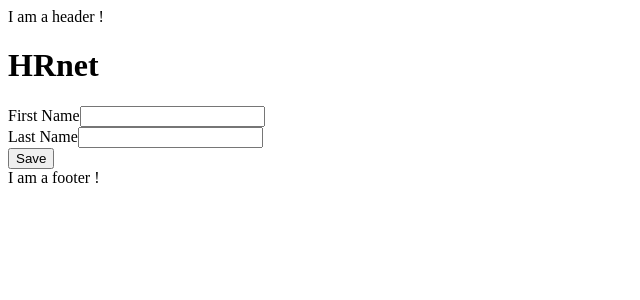
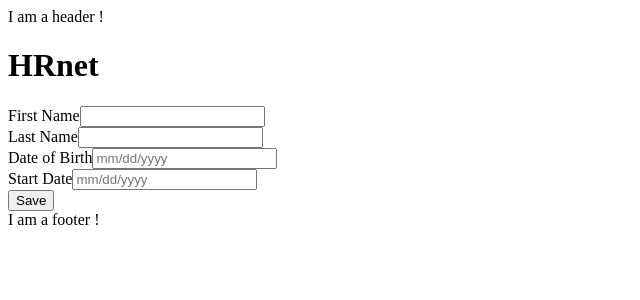
Before and after one commit to SebDelile/SebastienDelile_14_22122021, a Next.js app: page / in a window 1280 px wide. Shown: the top 300 px of the page, without its empty margins (0-640 px from the left). Built offline with nearby package versions, Linux system fonts and the light colour scheme.

Commit message:
feat: add datepickers to form

```diff
--- a/components/Form.tsx
+++ b/components/Form.tsx
@@ -1,9 +1,15 @@
 import { useForm, Controller, SubmitHandler } from 'react-hook-form';
 import { InputWrapper } from './InputWrapper';
+import DatePicker from 'react-datepicker';
+import 'react-datepicker/dist/react-datepicker.css';
+import { formatDateToString } from '../utils/formatDateToString';
+import { dateBasicMath } from '../utils/dateBasicMath';
 
 type FormScheme = {
   firstName: string;
   lastName: string;
+  dateOfBirth: Date;
+  startDate: Date;
 };
 
 export const Form = () => {
@@ -14,7 +20,14 @@ export const Form = () => {
     control,
   } = useForm<FormScheme>();
 
-  const onSubmit: SubmitHandler<FormScheme> = (data) => console.log(data);
+  const onSubmit: SubmitHandler<FormScheme> = (data) => {
+    const newEmployee = {
+      ...data,
+      dateOfBirth: formatDateToString(data.dateOfBirth),
+      startDate: formatDateToString(data.startDate),
+    };
+    console.log(newEmployee);
+  };
 
   return (
     <form onSubmit={handleSubmit(onSubmit)}>
@@ -34,6 +47,7 @@ export const Form = () => {
           })}
         />
       </InputWrapper>
+
       <InputWrapper name="lastName" label="Last Name" error={errors.lastName}>
         <input
           type="text"
@@ -46,6 +60,56 @@ export const Form = () => {
           })}
         />
       </InputWrapper>
+
+      <InputWrapper
+        name="dateOfBirth"
+        label="Date of Birth"
+        error={errors.dateOfBirth}
+      >
+        <Controller
+          control={control}
+          name="dateOfBirth"
+          rules={{
+            required: 'Please provide a date of birth',
+            validate: (date) =>
+              date <= dateBasicMath(new Date(), { y: -14 }) ||
+              'Employee must be more than 14',
+          }}
+          render={({ field: { onChange, value } }) => (
+            <DatePicker
+              onChange={onChange}
+              selected={value}
+              placeholderText="mm/dd/yyyy"
+              maxDate={new Date()}
+              yearDropdownItemNumber={100}
+              showYearDropdown
+              scrollableYearDropdown
+            />
+          )}
+        />
+      </InputWrapper>
+
+      <InputWrapper
+        name="startDate"
+        label="Start Date"
+        error={errors.startDate}
+      >
+        <Controller
+          control={control}
+          name="startDate"
+          rules={{
+            required: 'Please provide a start date',
+          }}
+          render={({ field: { onChange, value } }) => (
+            <DatePicker
+              onChange={onChange}
+              selected={value}
+              placeholderText="mm/dd/yyyy"
+            />
+          )}
+        />
+      </InputWrapper>
+
       <button type="submit">Save</button>
     </form>
   );
```
